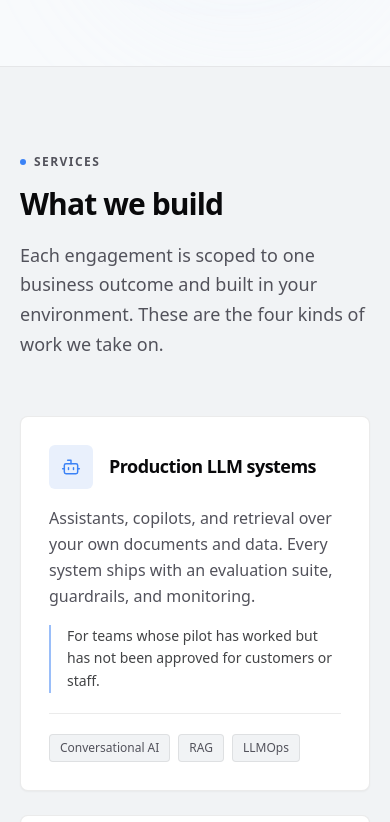
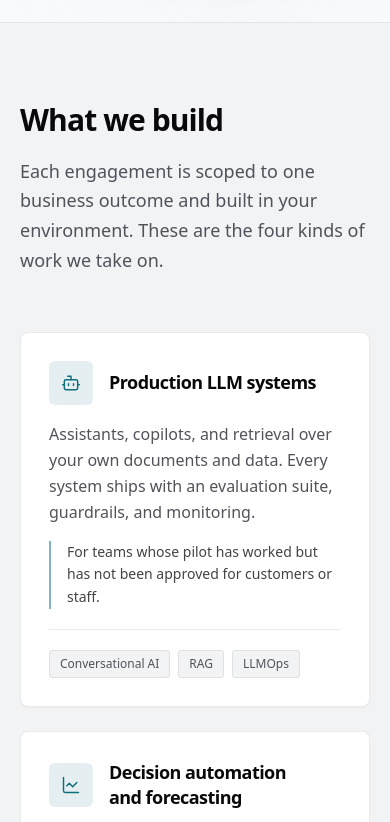
Before and after one commit to apnerve/cverse-website, an Astro site: page / in a window 390 px wide. Shown: the part 693-1515 px from the top of the page. Built offline with nearby package versions, Linux system fonts and the light colour scheme; Astro itself is replaced by a stand-in of ours; a web font is replaced by a local one.

Commit message:
Switch the brand colour to petrol teal and drop the eyebrow labels
Petrol (#0F6E7A) replaces Route Blue in the theme tokens, the wordmark,
favicon and OG image. On the dark footer colour the mark uses a lighter
tint (#3AAFBD) through the --t-mark variable, since Petrol itself is only
3.4:1 on Obsidian.

The small uppercase eyebrow above the hero, each section title, contact,
legal, 404 and brand pages is removed, along with its data fields, props,
CSS and the OG image line.

Co-Authored-By: Claude Fable 5.1 <noreply@anthropic.com>

```diff
--- a/scripts/og-image.mjs
+++ b/scripts/og-image.mjs
@@ -15,14 +15,13 @@ html,body{margin:0;width:1200px;height:630px;background:#09090B;font-family:Allo
  linear-gradient(to bottom, rgba(255,255,255,.05) 1px, transparent 1px) 0 0/56px 56px}
 .logo svg{display:block}
 h1{margin:108px 0 0;font-size:66px;line-height:1.05;letter-spacing:-.03em;font-weight:640;max-width:900px}
-h1 em{font-style:normal;color:#3B82F6}
+h1 em{font-style:normal;color:#3AAFBD}
+.logo{--t-mark:#3AAFBD}
 p{margin:26px 0 0;font-size:27px;color:#A1A1AA;max-width:860px;line-height:1.4;font-weight:420}
-.eyebrow{position:absolute;bottom:72px;left:80px;font-size:18px;letter-spacing:.14em;text-transform:uppercase;color:#A1A1AA;font-weight:500;font-family:ui-monospace,Menlo,monospace}
 </style></head><body><div class="wrap">
 <div class="logo">${wordmark}</div>
 <h1>AI systems that <em>run in production.</em></h1>
 <p>LLM, agent, and forecasting systems for enterprises, built and run in your own cloud.</p>
-<div class="eyebrow">AI engineering for enterprises</div>
 </div></body></html>`;
 
 import { existsSync } from 'node:fs';
--- a/src/components/Contact.astro
+++ b/src/components/Contact.astro
@@ -9,8 +9,7 @@ import { site } from '../data/site';
   <div class="card p-8 sm:p-12 lg:p-16">
     <div class="grid items-center gap-10 lg:grid-cols-12">
       <div class="lg:col-span-7">
-        <p class="eyebrow">{c.eyebrow}</p>
-        <h2 id="contact-title" class="section-title mt-4">{c.title}</h2>
+        <h2 id="contact-title" class="section-title">{c.title}</h2>
         <p class="lead mt-5">{c.body}</p>
       </div>
       <div class="lg:col-span-5 lg:justify-self-end">
--- a/src/components/LegalPage.astro
+++ b/src/components/LegalPage.astro
@@ -9,8 +9,7 @@ const { base, title, updated } = Astro.props;
 <main id="main" class="bg-surface">
   <article class="container-page py-16 sm:py-20">
     <div class="max-w-3xl">
-      <p class="eyebrow">Legal</p>
-      <h1 class="section-title mt-4">{title}</h1>
+      <h1 class="section-title">{title}</h1>
       <p class="mt-3 text-sm text-ink-500">Last updated: {updated}</p>
       <div class="prose-legal mt-8">
         <slot />
--- a/src/components/Section.astro
+++ b/src/components/Section.astro
@@ -10,7 +10,7 @@ import SectionHeading from './SectionHeading.astro';
 interface Props {
   id: string;
   tone?: 'base' | 'alt';
-  heading?: { eyebrow: string; title: string; intro?: string };
+  heading?: { title: string; intro?: string };
   split?: boolean;
   labelledby?: string;
 }
--- a/src/components/SectionHeading.astro
+++ b/src/components/SectionHeading.astro
@@ -1,10 +1,9 @@
 ---
-interface Props { eyebrow: string; title: string; intro?: string; align?: 'left' | 'center'; id?: string }
-const { eyebrow, title, intro, align = 'left', id } = Astro.props;
+interface Props { title: string; intro?: string; align?: 'left' | 'center'; id?: string }
+const { title, intro, align = 'left', id } = Astro.props;
 const center = align === 'center';
 ---
 <div class={`max-w-2xl ${center ? 'mx-auto text-center' : ''}`}>
-  <p class="eyebrow">{eyebrow}</p>
-  <h2 id={id} class="section-title mt-4">{title}</h2>
+  <h2 id={id} class="section-title">{title}</h2>
   {intro && <p class={`lead mt-5 ${center ? 'mx-auto' : ''}`}>{intro}</p>}
 </div>
--- a/src/data/exec.ts
+++ b/src/data/exec.ts
@@ -28,7 +28,6 @@ export const execNav = [
 export const execCtaLabel = 'Book a scoping call';
 
 export const execHero = {
-  eyebrow: 'AI engineering for enterprises',
   titleLine1: 'AI systems that',
   titleLine2: 'run in production.',
   lead:
@@ -59,7 +58,6 @@ export type ExecIcon =
   | 'database';
 
 export const execServicesSection = {
-  eyebrow: 'Services',
   title: 'What we build',
   intro:
     'Each engagement is scoped to one business outcome and built in your environment. These are the four kinds of work we take on.',
@@ -101,7 +99,6 @@ export const execServices: { icon: ExecIcon; title: string; description: string;
 ];
 
 export const execStackSection = {
-  eyebrow: 'Stack',
   title: 'Tools we have used on recent work',
   intro:
     'We choose tools per engagement and run them in your environment. If your platform team has standardized on Bedrock, Azure OpenAI, or Vertex AI, we build inside that.',
@@ -116,7 +113,6 @@ export const execStack: { group: string; items: string[] }[] = [
 ];
 
 export const execHowSection = {
-  eyebrow: 'How we work',
   title: 'How an engagement runs',
   intro:
     'Four stages. You get a fixed scope and price at the end of discovery, before any build work starts.', // CONFIRM
@@ -154,7 +150,6 @@ export const execSteps: { icon: ExecIcon; step: string; title: string; descripti
 ];
 
 export const execDeliverablesSection = {
-  eyebrow: 'What you receive',
   title: 'What you receive at handover',
   intro:
     'Every build includes the following. They are listed here so you can check them against the proposal.',
@@ -199,7 +194,6 @@ export const execDeliverables: { icon: ExecIcon; title: string; description: str
 ];
 
 export const execFaqSection = {
-  eyebrow: 'FAQ',
   title: 'Questions buyers usually ask',
   intro: 'Short answers. The scoping call covers anything not here.',
 };
@@ -236,7 +230,6 @@ export const execFaq: { q: string; a: string }[] = [
 ];
 
 export const execAboutSection = {
-  eyebrow: 'About',
   title: 'About cverse',
   intro:
     'cverse (CVerse Ventures FZCO) is an AI engineering firm. We build and operate LLM, agent, and forecasting systems for enterprises, inside the client’s own infrastructure.',
@@ -258,7 +251,6 @@ export const execAboutPoints = [
 // SLOT: client outcomes. When publishable, add a short list (industry, problem, result) between FAQ and About.
 
 export const execContact = {
-  eyebrow: 'Contact',
   title: 'Tell us what you are trying to do.',
   body:
     'Two or three lines is enough. We reply within two working days with whether we can help and what a scoping call would cover.', // CONFIRM reply time
--- a/src/pages/404.astro
+++ b/src/pages/404.astro
@@ -14,8 +14,7 @@ import { withBase } from '../lib/base';
   </head>
   <body class="min-h-screen bg-surface">
     <main id="main" class="container-page flex min-h-screen flex-col items-start justify-center py-16">
-      <p class="eyebrow">404</p>
-      <h1 class="section-title mt-4">Page not found</h1>
+      <h1 class="section-title">Page not found</h1>
       <p class="lead mt-4">The page you were looking for does not exist or has moved.</p>
       <a href={withBase('/')} class="btn btn-primary mt-8">Back to home</a>
     </main>
--- a/src/styles/global.css
+++ b/src/styles/global.css
@@ -102,23 +102,6 @@
 }
 
 @layer components {
-  .eyebrow {
-    display: inline-flex;
-    align-items: center;
-    gap: 0.5rem;
-    font-size: 0.75rem;
-    font-weight: 600;
-    letter-spacing: 0.12em;
-    text-transform: uppercase;
-    color: var(--t-eyebrow, var(--t-brand-700));
-  }
-  .eyebrow::before {
-    content: "";
-    width: 0.375rem;
-    height: 0.375rem;
-    border-radius: 9999px;
-    background: var(--t-brand-600);
-  }
   .section-title {
     font-size: clamp(1.875rem, 1.4rem + 1.6vw, 2.5rem);
     line-height: 1.12;
@@ -312,3 +295,6 @@
   .btn-secondary:hover { transform: translateY(-1px); }
   .card:hover { transform: translateY(-2px); }
 }
+
+/* The wordmark's Petrol parts switch to the lighter tint on the dark footer colour. */
+.bg-footer-bg { --t-mark: var(--petrol-light); }
--- a/src/styles/theme.css
+++ b/src/styles/theme.css
@@ -1,4 +1,4 @@
-/* Theme. Brand palette (Obsidian, Snow, Zinc, Slate, Route Blue, Signal Teal).
+/* Theme. Brand palette (Obsidian, Snow, Zinc, Slate, Petrol, Signal Teal).
    Headlines in Space Grotesk, body in Timeless Grotesk with Inter as fallback. */
 @import "@fontsource-variable/space-grotesk";
 @import "@fontsource-variable/inter";
@@ -14,7 +14,8 @@
   --snow: #F8FAFC;
   --zinc: #A1A1AA;
   --slate: #52525B;
-  --route-blue: #3B82F6;
+  --petrol: #0F6E7A;
+  --petrol-light: #3AAFBD; /* the mark on dark surfaces; Petrol itself is 3.4:1 on Obsidian */
   --signal-teal: #2DD4BF;
 
   --t-surface: var(--snow);
@@ -31,36 +32,36 @@
   --t-ink-400: var(--zinc);
   --t-ink-300: color-mix(in srgb, var(--obsidian) 24%, var(--snow));
 
-  /* One blue; lighter steps are tints of it on Snow */
-  --t-brand-50: color-mix(in srgb, var(--route-blue) 8%, var(--snow));
-  --t-brand-100: color-mix(in srgb, var(--route-blue) 14%, var(--snow));
-  --t-brand-200: color-mix(in srgb, var(--route-blue) 28%, var(--snow));
-  --t-brand-300: color-mix(in srgb, var(--route-blue) 50%, var(--snow));
-  --t-brand-400: color-mix(in srgb, var(--route-blue) 75%, var(--snow));
-  --t-brand-500: var(--route-blue);
-  --t-brand-600: var(--route-blue);
-  --t-brand-700: var(--route-blue);
-  --t-brand-800: var(--route-blue);
-  --t-brand-900: var(--route-blue);
+  /* One brand colour; lighter steps are tints of it on Snow */
+  --t-brand-50: color-mix(in srgb, var(--petrol) 8%, var(--snow));
+  --t-brand-100: color-mix(in srgb, var(--petrol) 14%, var(--snow));
+  --t-brand-200: color-mix(in srgb, var(--petrol) 28%, var(--snow));
+  --t-brand-300: color-mix(in srgb, var(--petrol) 50%, var(--snow));
+  --t-brand-400: color-mix(in srgb, var(--petrol) 75%, var(--snow));
+  --t-brand-500: var(--petrol);
+  --t-brand-600: var(--petrol);
+  --t-brand-700: var(--petrol);
+  --t-brand-800: var(--petrol);
+  --t-brand-900: var(--petrol);
   --t-on-brand: var(--snow);
-  --t-heading-accent: var(--route-blue);
+  --t-heading-accent: var(--petrol);
   --t-highlight: var(--signal-teal);
+  --t-mark: var(--petrol); /* fill of the c, chevron and cursor in the inline wordmark */
 
-  /* Small text never sits in Route Blue on Snow (3.7:1); these fall back to ink */
-  --t-eyebrow: var(--slate);
-  --t-icon-fg: var(--route-blue);
+  /* Petrol is 5.7:1 on Snow, so it could carry small text; links stay ink by choice */
+  --t-icon-fg: var(--petrol);
   --t-link: var(--obsidian);
-  --t-link-underline: var(--route-blue);
-  --t-link-hover: var(--route-blue);
+  --t-link-underline: var(--petrol);
+  --t-link-hover: var(--petrol);
 
-  /* Primary action is Obsidian; blue is reserved for the c, the cursor and accents */
+  /* Primary action is Obsidian; Petrol is reserved for the c, the chevron, the cursor and accents */
   --t-btn-bg: var(--obsidian);
   --t-btn-fg: var(--snow);
   --t-btn-hover: color-mix(in srgb, var(--obsidian) 84%, var(--snow));
 
   --t-code-bg: var(--obsidian);
   --t-code-fg: var(--snow);
-  --t-code-key: var(--route-blue);
+  --t-code-key: var(--petrol);
   --t-code-dim: var(--zinc);
 
   --t-footer-bg: var(--obsidian);
```
Also changed, not shown: src/components/Hero.astro (+3 -4 lines), src/pages/brand/index.astro (+3 -4 lines), public/favicon.svg, public/og-image.png, src/assets/brand/v1-cursor.svg, src/assets/brand/v3-ai.svg, src/assets/wordmark.svg.
